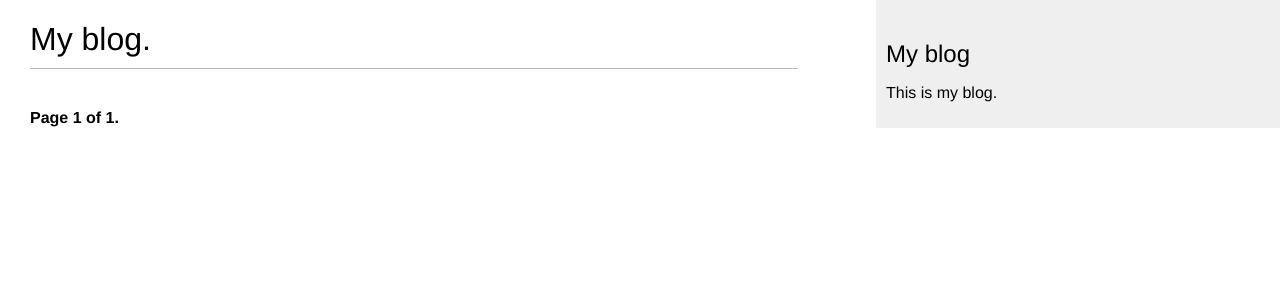
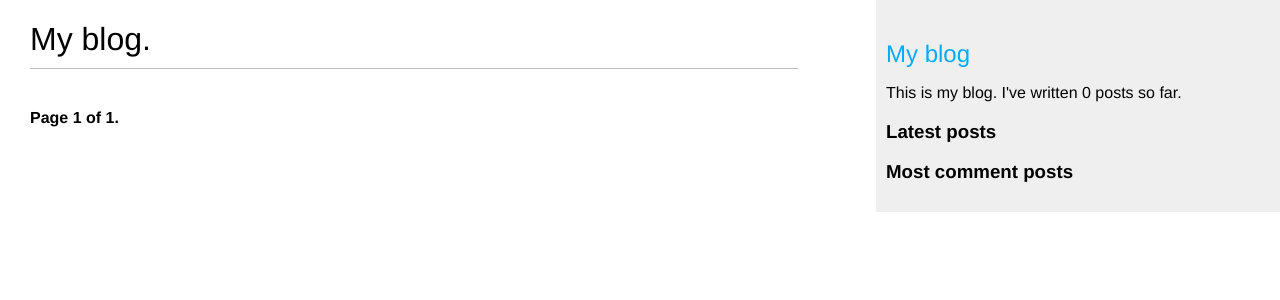
Before and after one commit to mohammedsab/blog-site, a Django app: page /blog/ in a window 1280 px wide. Shown: the top 300 px of the page. Run offline with Django 4.2, Linux system fonts and the light colour scheme; data that the repository does not hold is empty.

Commit message:
adding a custom tags

```diff
--- a/blog/templates/blog/base.html
+++ b/blog/templates/blog/base.html
@@ -1,3 +1,4 @@
+{% load blog_tags %}
 {% load static %}
 <!DOCTYPE html>
 <html lang="en">
@@ -17,8 +18,22 @@
     </div>
 
     <div id="sidebar">
-        <h2>My blog</h2>
-        <p>This is my blog.</p>
+        <h2><a href="{% url 'blog:post_list' %}">My blog</a></h2>
+        <p>This is my blog. I've written {% total_posts %} posts so far.</p>
+        <h3>Latest posts</h3>
+        {% show_latest_posts 3 %}
+
+        <h3>Most comment posts</h3>
+        {% get_most_commented_posts as most_commented_posts %}
+        <ul>
+
+            {% for post in most_commented_posts %}
+                <li>
+                    <a href="{{post.get_absolute_url}}">{{post.title}}</a>
+                </li>
+            {% endfor %}
+
+        </ul>
     </div>
 
 </body>
--- /dev/null
+++ b/blog/templates/blog/post/latest_posts.html
@@ -0,0 +1,7 @@
+<ul>
+    {% for post in latest_post %}
+        <li>
+            <a href="{{post.get_absolute_url}}">{{post.title}}</a>
+        </li>
+    {% endfor %}
+</ul>
--- /dev/null
+++ b/blog/templatetags/blog_tags.py
@@ -0,0 +1,26 @@
+from django import template
+from django.db.models import Count
+
+from ..models import Post
+
+register = template.Library()
+
+
+@register.simple_tag  # (takes_context=True)
+def total_posts():  # (context):
+    # request = context.get('request')
+    return Post.published.count()
+
+
+@register.inclusion_tag('blog/post/latest_posts.html')
+def show_latest_posts(count=5):
+    latest_post = Post.published.order_by('-publish')[:count]
+
+    return {'latest_post': latest_post}
+
+
+@register.simple_tag
+def get_most_commented_posts(count=5):
+    return Post.published.annotate(
+        total_comments=Count('comments')
+    ).exclude(total_comments=0).order_by('-total_comments')[:count]
```
Also changed, not shown: blog/templatetags/__init__.py (added).
